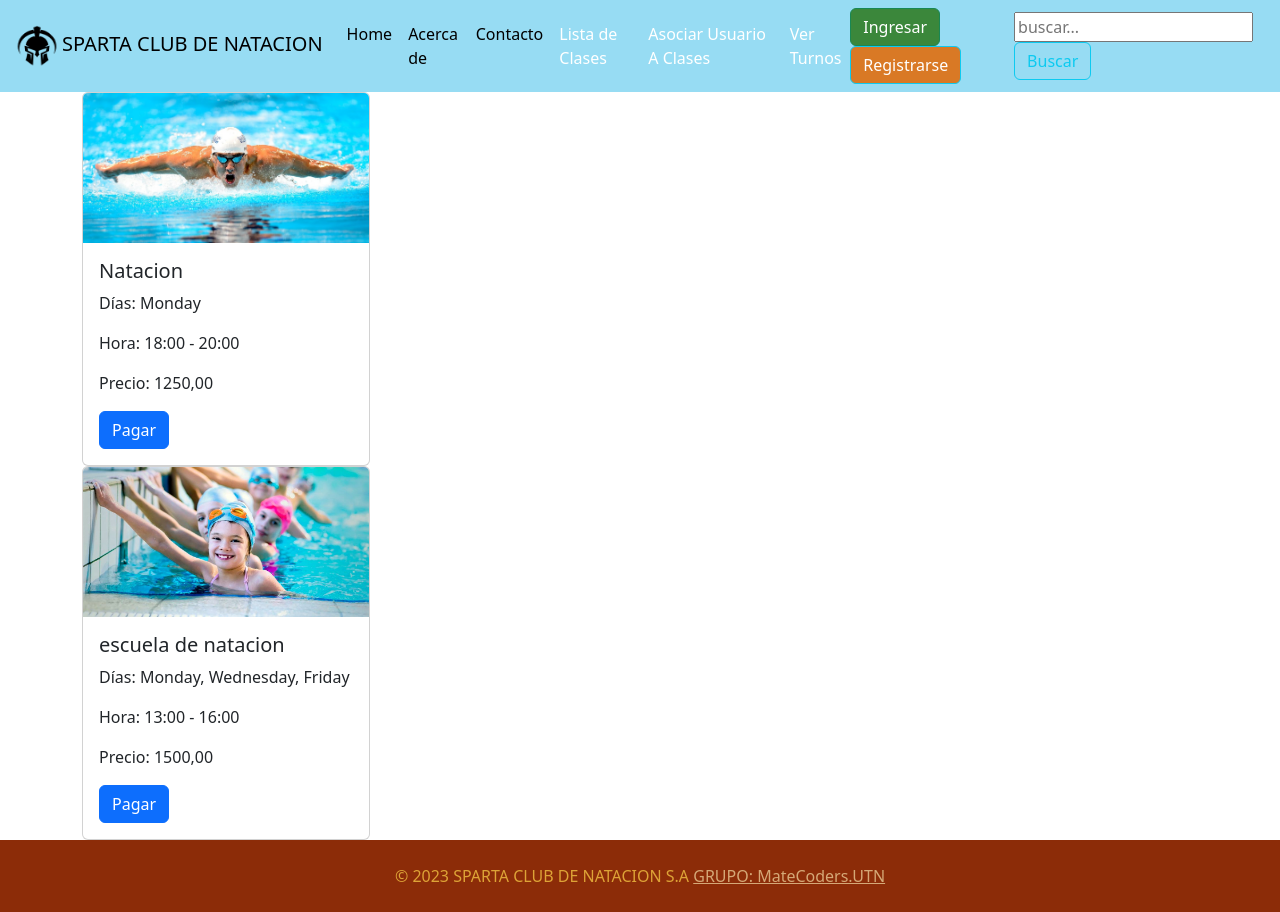
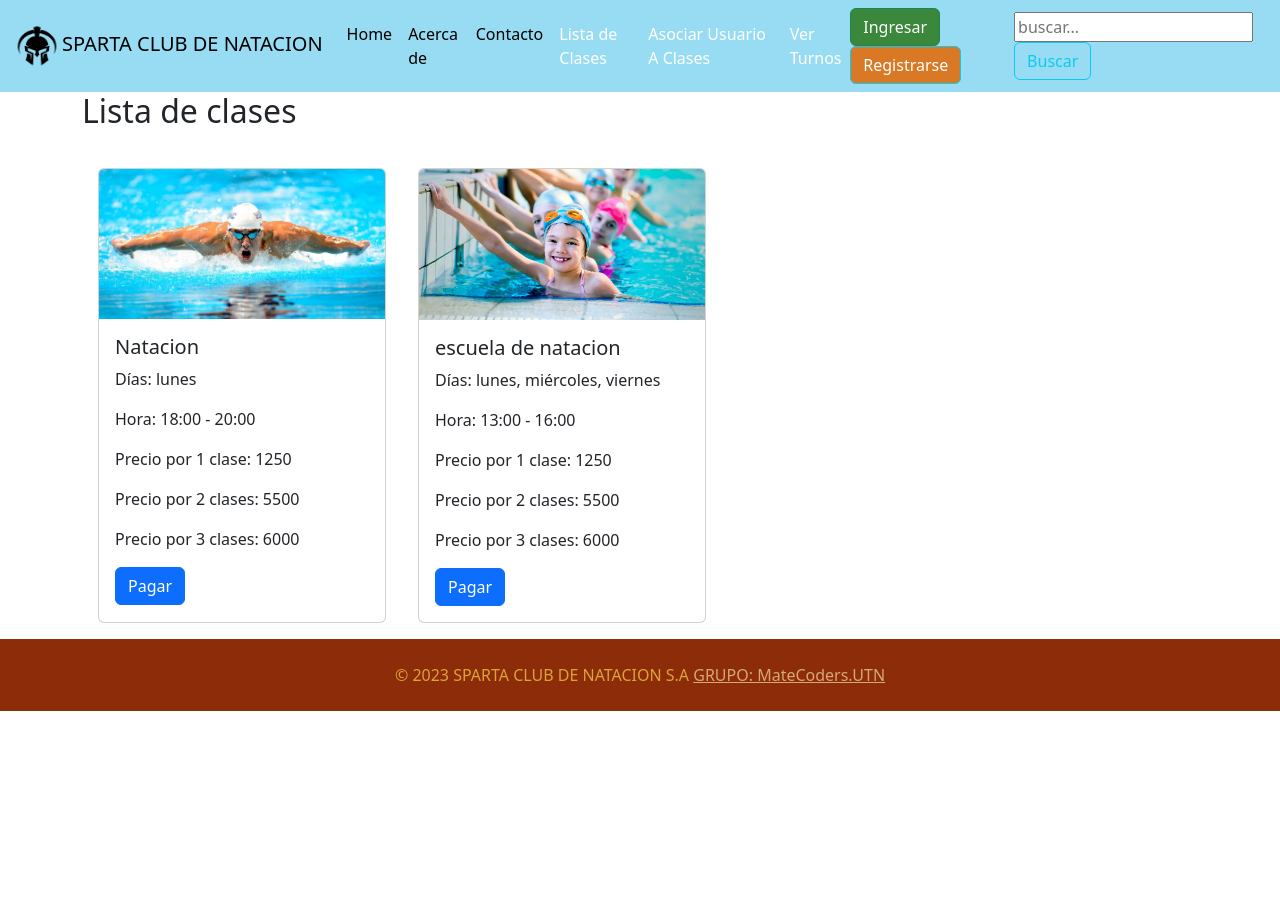
Before and after one commit to MartinT2222/Natacion, a Django app: page /lista_clases/ in a window 1280 px wide. After the commit the page ends 711 px from the top, so only its background shows below. Run offline with Django 4.2, Linux system fonts and the light colour scheme; data comes from the database, SQL or seed files in the repository; some libraries are stand-ins or nearby versions.

Commit message:
tarjeta de clases

```diff
--- a/ppsNatacion/TIENDA/templates/tienda/lista_clases.html
+++ b/ppsNatacion/TIENDA/templates/tienda/lista_clases.html
@@ -1,9 +1,11 @@
 {% extends 'tienda/layout.html' %}
 
 {% block body %}
+<h2 style=" width: 100%; height: 100%; ">Lista de clases</h2>
+    <div class="d-flex flex-wrap">
+        {% for clase in clases %}
+            <div class="card mb-3 mx-3" style="width: 18rem; margin: 30px">
 
-{% for clase in clases %}
-    <div class="card" style="width: 18rem;">
                 {% if clase.imagen %}
                     <img src="{{ clase.imagen.url }}" class="card-img-top" alt="{{ clase.nombre }}">
                 {% endif %}
@@ -12,12 +14,14 @@
                     <h5 class="card-title">{{ clase.nombre }}</h5>
                     <p class="card-text">Días: {{ clase.dias|join:", " }}</p>
                     <p class="card-text">Hora: {{ clase.hora_inicio }} - {{ clase.hora_fin }}</p>
-            <p class="card-text">Precio: {{ clase.precio }}</p>
+                    <p>Precio por 1 clase: {{ precios.1 }}</p>
+                    <p>Precio por 2 clases: {{ precios.2 }}</p>
+                    <p>Precio por 3 clases: {{ precios.3 }}</p>
+                    <!-- ... y así sucesivamente -->
                     <!-- Agrega un botón o enlace para redirigir a más detalles si es necesario -->
                     <a href="#" class="btn btn-primary">Pagar</a>
                 </div>
             </div>
         {% endfor %}
-
-
-{% endblock body %}
+    </div>
+{% endblock %}
--- a/ppsNatacion/TIENDA/views.py
+++ b/ppsNatacion/TIENDA/views.py
@@ -2,20 +2,19 @@
 from django.contrib.auth.decorators import permission_required, login_required
 from django.shortcuts import render, get_object_or_404, redirect
 from django.db.models.query_utils import Q
-from django.http import JsonResponse
+from django.http import JsonResponse, HttpResponseServerError
 from USUARIOS.models import CustomUser
 from USUARIOS.forms import RegistroForm
 from .forms import ClaseNatacionForm  # Importa el formulario de clase de natación
 from .models import ClaseNatacion, InscripcionClase
 from datetime import datetime, timedelta
 from django.contrib import messages
-from django.utils import timezone
-from django.http import HttpResponseServerError
-from django.shortcuts import HttpResponse
+from django.utils import timezone, translation
 from django.views.decorators.http import require_POST
 from calendar import monthrange
 from django.db import IntegrityError
 from django.db.models import F
+from django.utils.translation import gettext as _
 
 
 def home(request):
@@ -251,38 +250,58 @@
     except Exception as e:
         return JsonResponse({'error': 'Error al cancelar el turno'}, status=500)
 
+from django.utils.translation import gettext as _
 
 
+def calcular_precio(numero_clases):
+    if numero_clases == 1:
+        return 1250
+    elif numero_clases == 2:
+        return 5500
+    elif numero_clases == 3:
+        return 6000
+    elif numero_clases > 3:
+        return 6000 + (numero_clases - 3) * 500  # $6000 por las primeras 3 clases, luego $500 adicionales por cada clase adicional
+
 def lista_clases(request):
+    translation.activate('es')
     clases = ClaseNatacion.objects.all()
 
-    # Crear un diccionario para almacenar la información única de las clases
     clases_unicas = {}
+    precios = {}
+
+    # Calcular los precios para cada cantidad de clases
+    for i in range(1, 7):
+        precios[i] = calcular_precio(i)
 
     for clase in clases:
         nombre = clase.nombre
-        dias = clase.fecha.strftime('%A')
+        dias = [_(clase.fecha.strftime('%A'))]
         hora_inicio = clase.hora_inicio.strftime('%H:%M')
         hora_fin = clase.hora_fin.strftime('%H:%M')
-        precio = clase.precio
 
-        # Obtener una imagen para cada clase (si existe)
+        # Obtener la cantidad de cupos disponibles para la clase (asumiendo que esto se representa por ejemplo en 'cupos_disponibles')
+        cupos_disponibles = clase.cupos_disponibles
+
+        precio = calcular_precio(cupos_disponibles)
+
         imagen = ClaseNatacion.objects.filter(nombre=nombre).first().imagen
 
         if nombre not in clases_unicas:
             clases_unicas[nombre] = {
                 'nombre': nombre,
-                'dias': [dias],
+                'dias': dias,
                 'hora_inicio': hora_inicio,
                 'hora_fin': hora_fin,
                 'precio': precio,
-                'imagen': imagen  # Agregar la imagen al diccionario
+                'imagen': imagen
             }
         else:
-            if dias not in clases_unicas[nombre]['dias']:
-                clases_unicas[nombre]['dias'].append(dias)
+            if dias[0] not in clases_unicas[nombre]['dias']:
+                clases_unicas[nombre]['dias'].append(dias[0])
 
     context = {
-        'clases': clases_unicas.values()
+        'clases': clases_unicas.values(),
+        'precios': precios  # Pasar los precios al contexto
     }
     return render(request, 'tienda/lista_clases.html', context)
```
Lines whose indentation alone changed are shown as unchanged.
